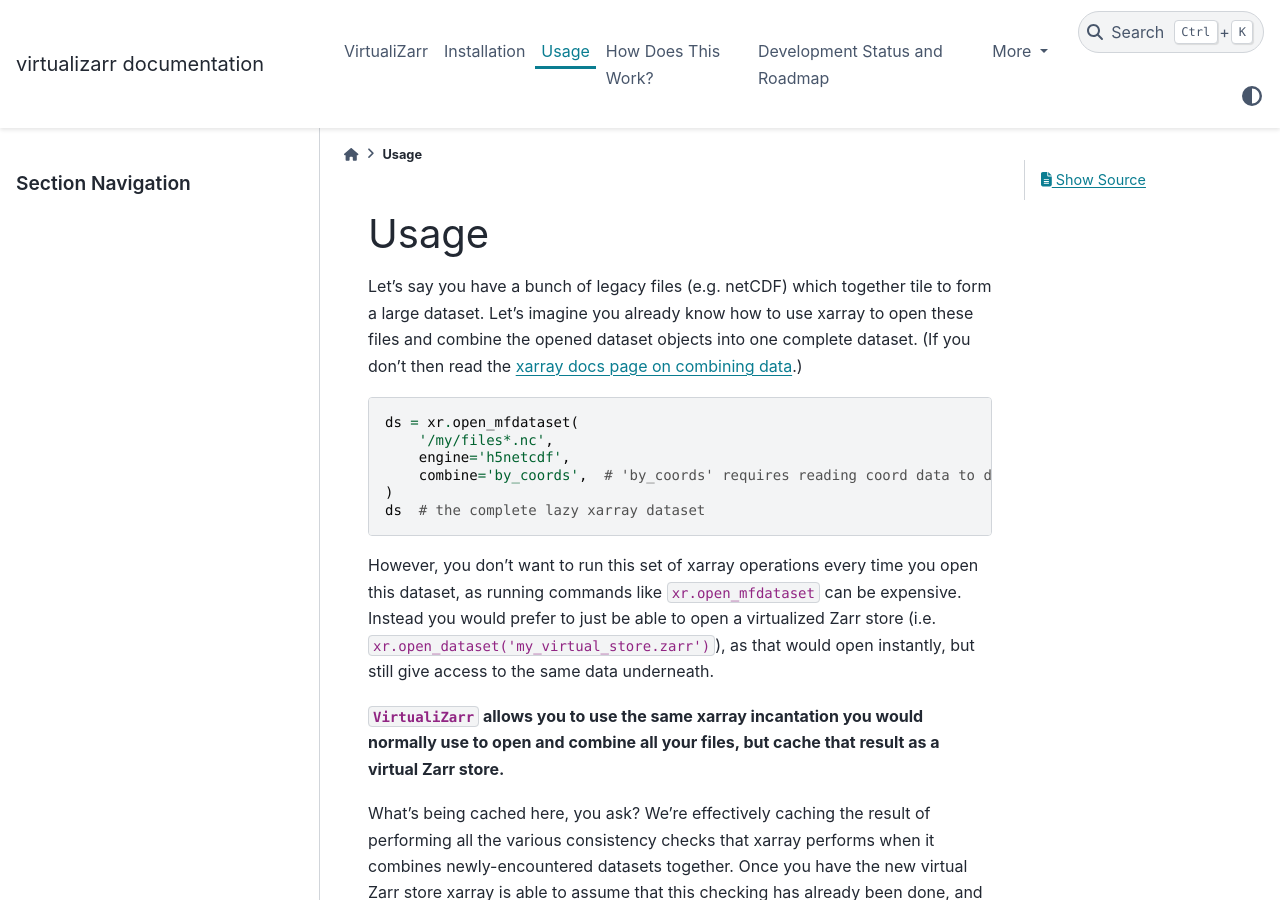
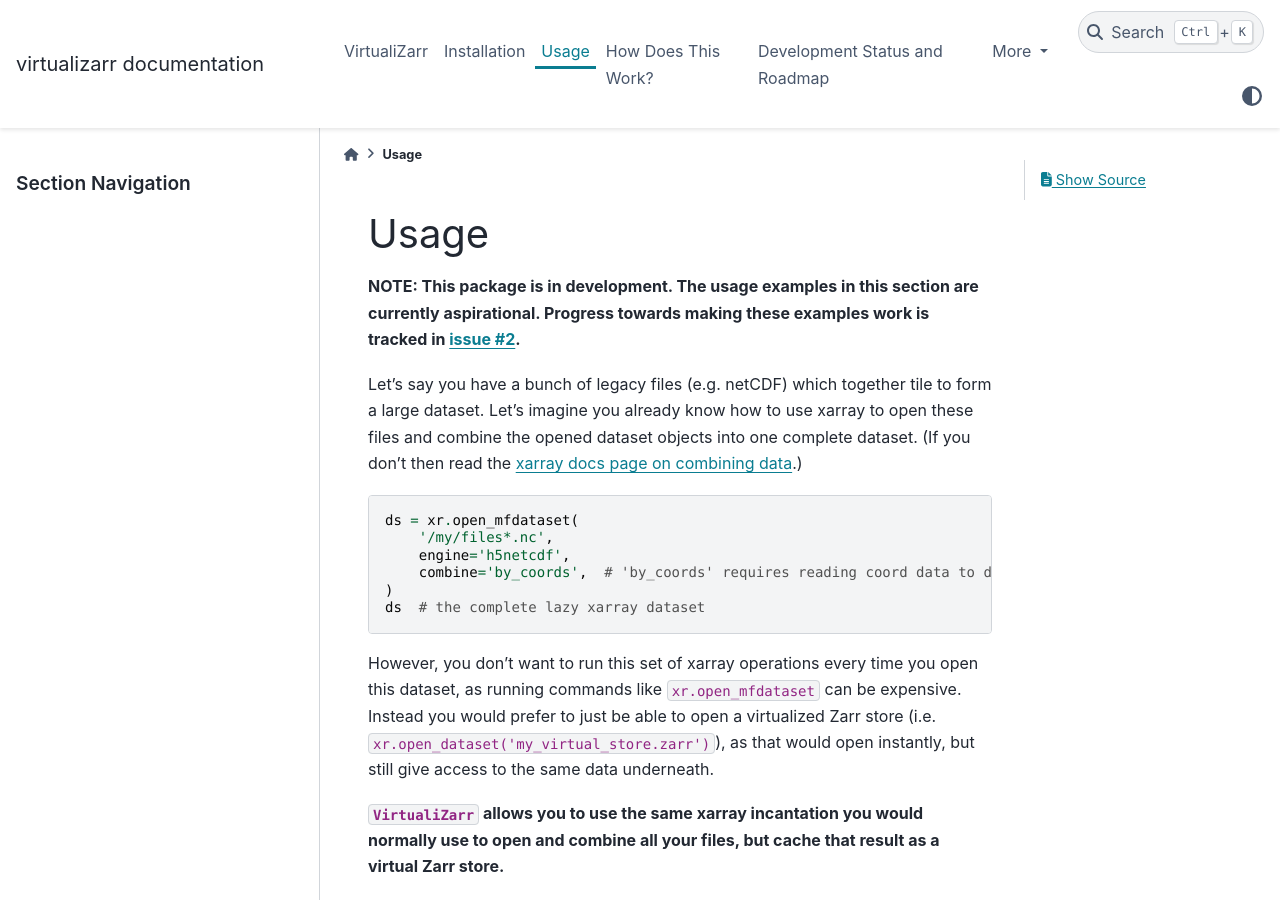
Before and after one commit to zarr-developers/VirtualiZarr, a Sphinx documentation site: the page built from docs/usage.md, in a window 1280 px wide and 900 px high. Built offline with Sphinx 7.4.7 and the PyData theme 0.15.4, drawn with Linux system fonts in a browser that asks for light colours.

Commit message:
note about being in development

```diff
--- a/docs/usage.md
+++ b/docs/usage.md
@@ -1,5 +1,6 @@
 # Usage
 
+**NOTE: This package is in development. The usage examples in this section are currently aspirational. Progress towards making these examples work is tracked in [issue #2](https://github.com/TomNicholas/VirtualiZarr/issues/2).**
 
 Let's say you have a bunch of legacy files (e.g. netCDF) which together tile to form a large dataset. Let's imagine you already know how to use xarray to open these files and combine the opened dataset objects into one complete dataset. (If you don't then read the [xarray docs page on combining data](https://docs.xarray.dev/en/stable/user-guide/combining.html).)
 
```
